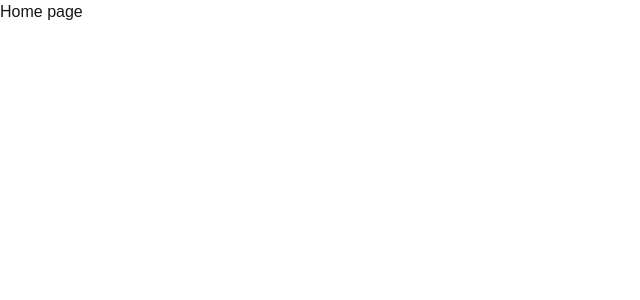
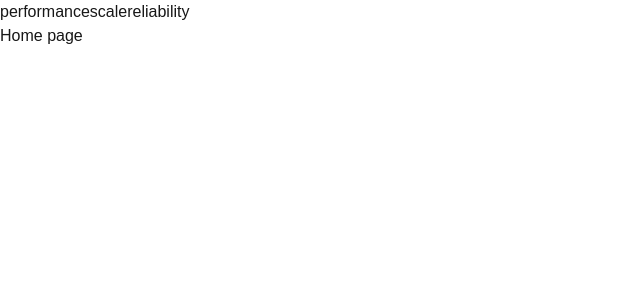
Before and after one commit to gduartemenezes/nextjs-corp, a Next.js app: page / in a window 1280 px wide. Shown: the top 300 px of the page, without its empty margins (0-640 px from the left). Built offline with nearby package versions, Linux system fonts and the light colour scheme.

Commit message:
feat: add linking between pages

```diff
--- a/src/app/page.tsx
+++ b/src/app/page.tsx
@@ -1,6 +1,13 @@
-
+import Link from "next/link";
 export default function Home() {
   return (
-    <div>Home page</div>
+    <div>
+      <div>
+        <Link href={"/performance"}>performance</Link>
+        <Link href={"/scale"}>scale</Link>
+        <Link href={"/reliability"}>reliability</Link>
+      </div>
+      <div>Home page</div>
+    </div>
   );
 }
```
